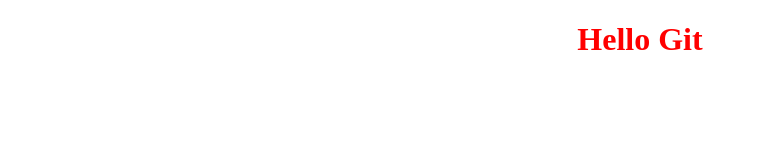
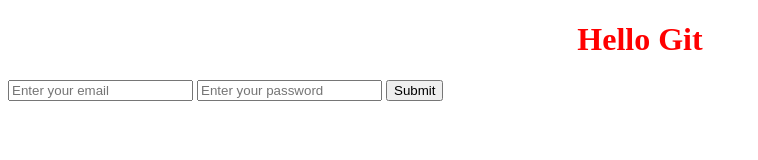
Before and after one commit to shcher-olha/my-awesome-project, a plain HTML site: page index.html in a window 1280 px wide. Shown: the whole page, without its empty margins (0-758 px from the left). Drawn offline with Linux system fonts and the light colour scheme.

Commit message:
Added HTML login forms

```diff
--- a/index.html
+++ b/index.html
@@ -8,6 +8,11 @@
   </head>
   <body>
     <h1>Hello Git</h1>
+    <form>
+      <input type="email" placeholder="Enter your email" />
+      <input type="password" placeholder="Enter your password" />
+      <input type="submit" placeholder="login" />
+    </form>
     <script src="script.js"></script>
   </body>
 </html>
```
